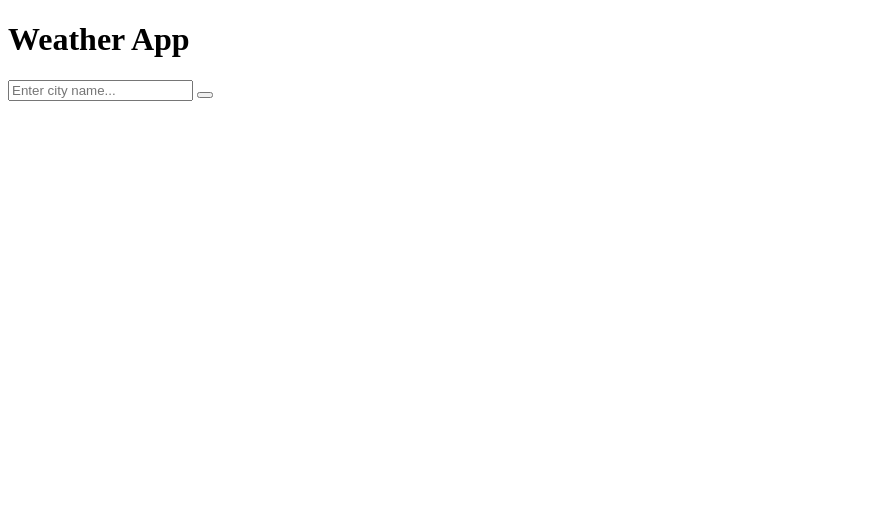
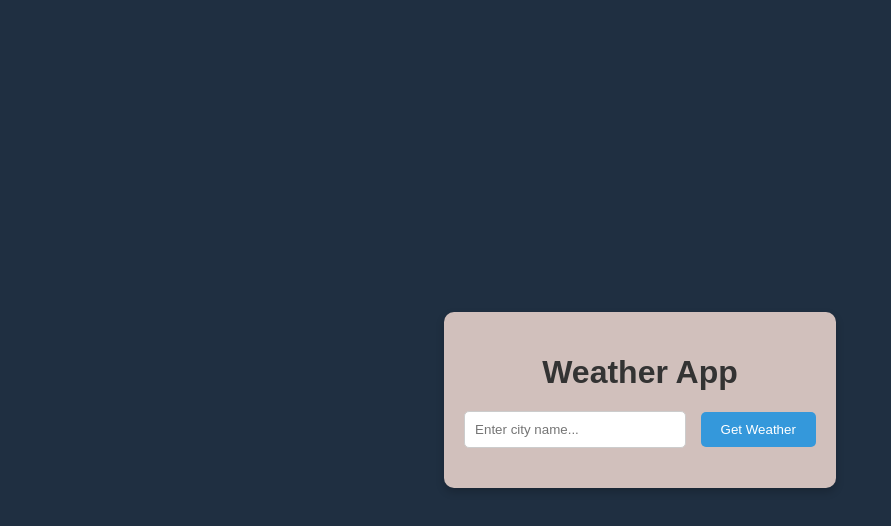
Before and after one commit to aadilq/Weather-App, a plain HTML site: page index.html in a window 1280 px wide. Shown: the whole page, without its empty margins (0-891 px from the left). Drawn offline with Linux system fonts and the light colour scheme.

Commit message:
Added Basic styling to Webpage

```diff
--- a/index.html
+++ b/index.html
@@ -13,7 +13,7 @@
             <h1>Weather App</h1>
             <div class="search-box">
                 <input type="text" id="city-input" placeholder="Enter city name..." aria-label="City name">
-                <button id="search-button" aria-label="Get Weather button"></button>
+                <button id="search-button" aria-label="Get Weather Button">Get Weather</button>
             </div>
             <div>
                 <div class="Weather-Info">
--- a/styles.css
+++ b/styles.css
@@ -0,0 +1,71 @@
+body {
+    font-family: Arial, sans-serif;
+    background: #1F2F41;
+    display: flex;
+    justify-content: center;
+    align-items: center;
+    height: 100vh;
+    margin: 0;
+  }
+
+
+  .container {
+    background-color: #D1C0BC;
+    padding: 20px;
+    border-radius: 10px;
+    text-align: center;
+    box-shadow: 0 4px 8px rgba(0, 0, 0, 0.2);
+  }
+
+
+  h1 {
+    margin-bottom: 20px;
+    color: #333;
+  }
+
+
+  .search-box {
+    margin-bottom: 20px;
+
+  }
+
+  #city-input {
+    padding: 10px;
+    width: 200px;
+    border: 1px solid #ccc;
+    border-radius: 5px;
+    margin-right: 10px;
+    color: white;
+  }
+
+  #search-button {
+    padding: 10px 20px;
+    background-color: #3498db;
+    color: white;
+    border: none;
+    border-radius: 5px;
+    cursor: pointer;
+    transition: background-color 0.3s ease;
+  }
+
+
+  #search-button:hover {
+    background-color: #2980b9;
+  }
+
+
+  .weather-info {
+    display: none;
+    margin-top: 20px;
+  }
+
+
+  .weather-info h2 {
+    margin: 0;
+    font-size: 24px;
+  }
+
+  .weather-info p {
+    margin: 5px 0;
+    font-size: 18px;
+  }
```
